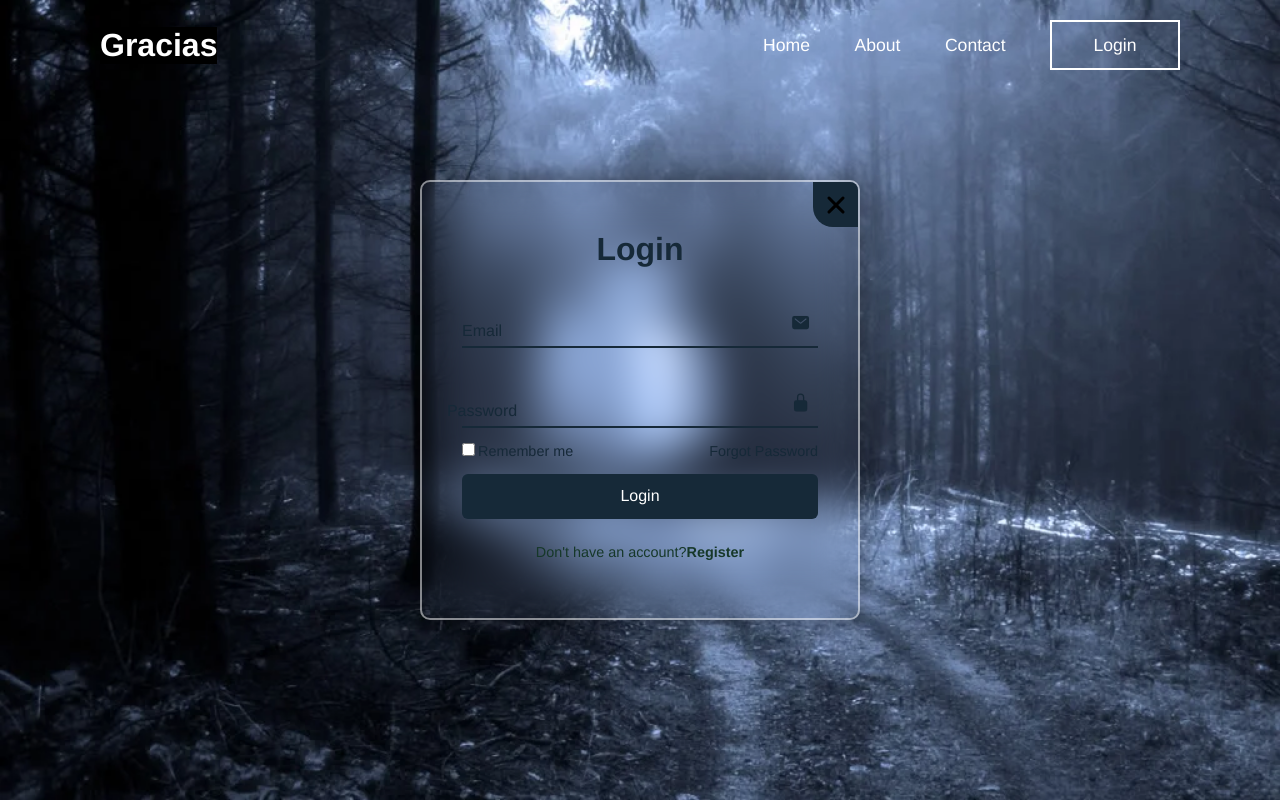
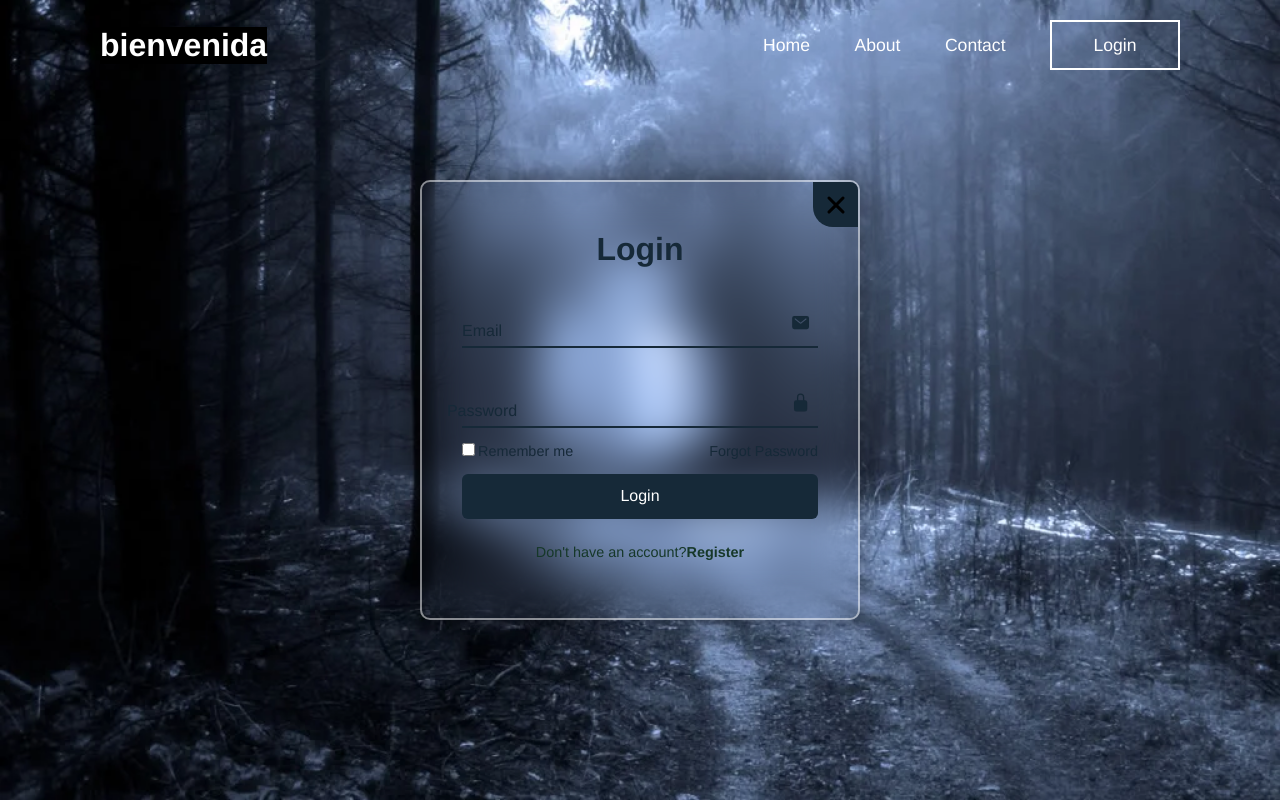
Before and after one commit to Rkay090701/Login-page, a plain HTML site: page index.html in a window 1280 px wide. Drawn offline with nearby package versions, Linux system fonts and the light colour scheme.

Commit message:
Update index.html

```diff
--- a/index.html
+++ b/index.html
@@ -9,7 +9,7 @@
     </head>
     <body>
         <header>
-            <h2 class="logo">Gracias</h2>
+            <h2 class="logo">bienvenida</h2>
             <nav class ="navigation">
             <a href="r.html">Home</a>
             <a href="#">About</a>
```
